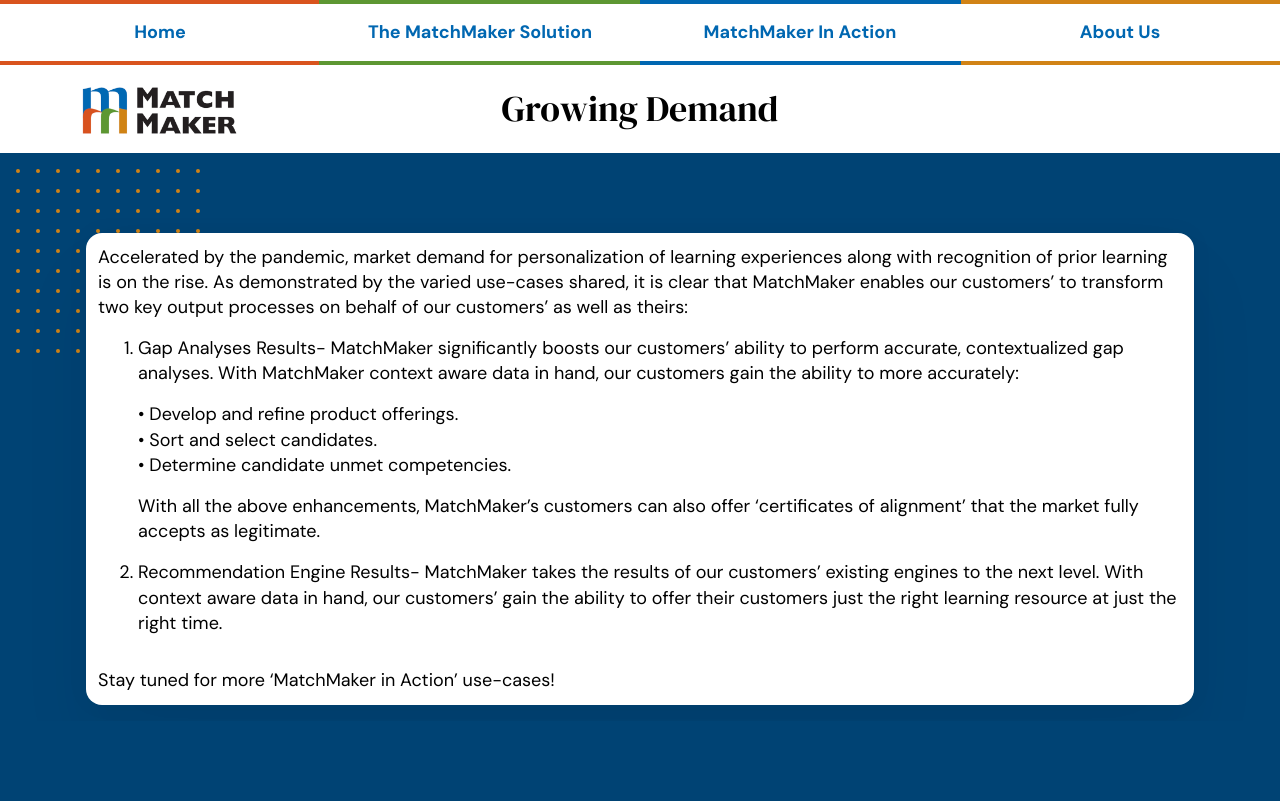
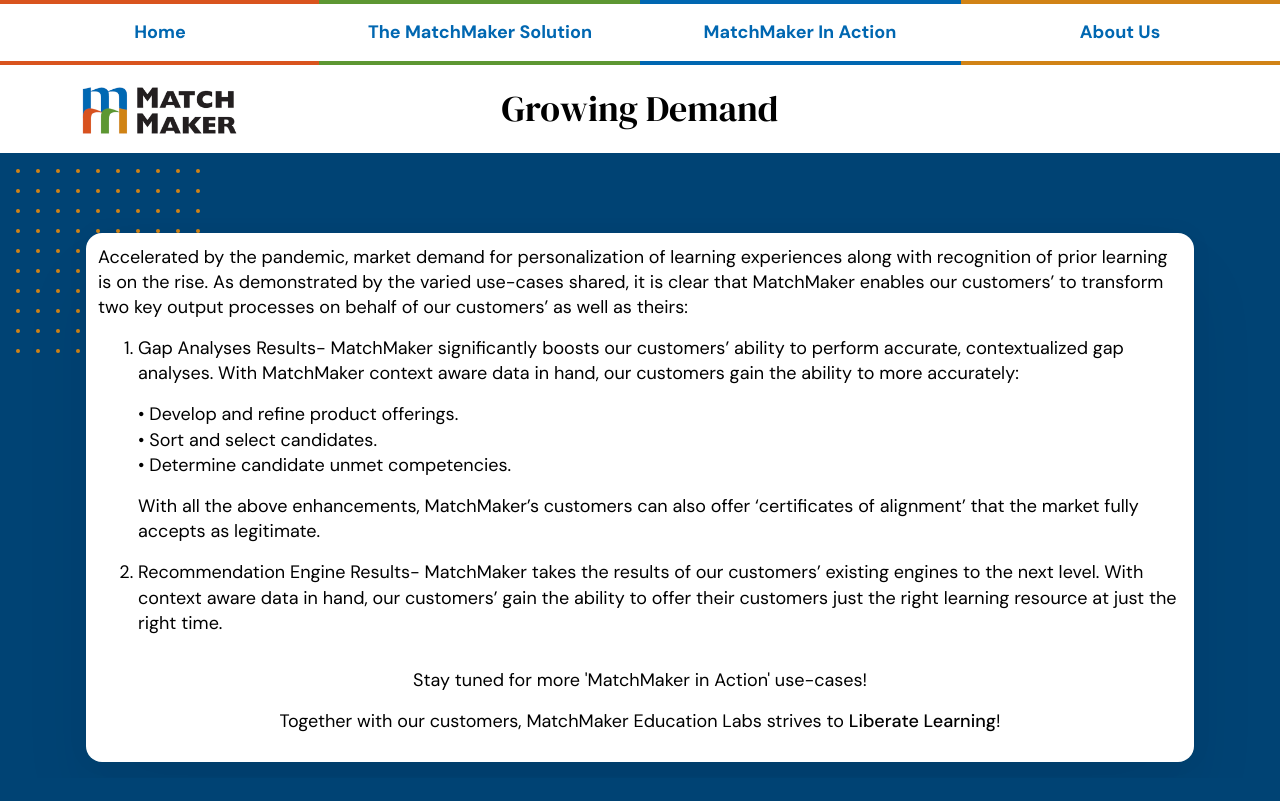
Before and after one commit to matchmakeredlabs/matchmakeredlabs.develop, a Jekyll site: the page built from _Action/Hello.md, in a window 1280 px wide. Shown: the top 801 px of the page. Built offline with Jekyll 4.4.1, drawn with Linux system fonts in a browser that asks for light colours.

Commit message:
Update Hello.md

```diff
--- a/_Action/Hello.md
+++ b/_Action/Hello.md
@@ -15,4 +15,5 @@
 
 2. Recommendation Engine Results- MatchMaker takes the results of our customers’ existing engines to the next level. With context aware data in hand, our customers’ gain the ability to offer their customers just the right learning resource at just the right time.
 
-Stay tuned for more 'MatchMaker in Action' use-cases!
+<p class="text-center">Stay tuned for more 'MatchMaker in Action' use-cases!
+<p class="text-center">Together with our customers, MatchMaker Education Labs strives to <strong>Liberate Learning</strong>!</p>
```
